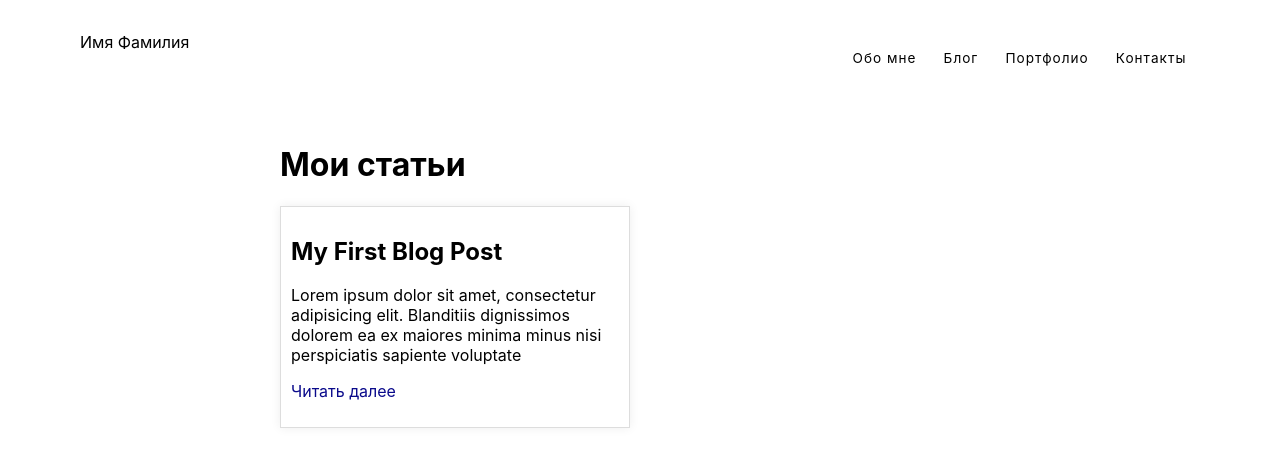
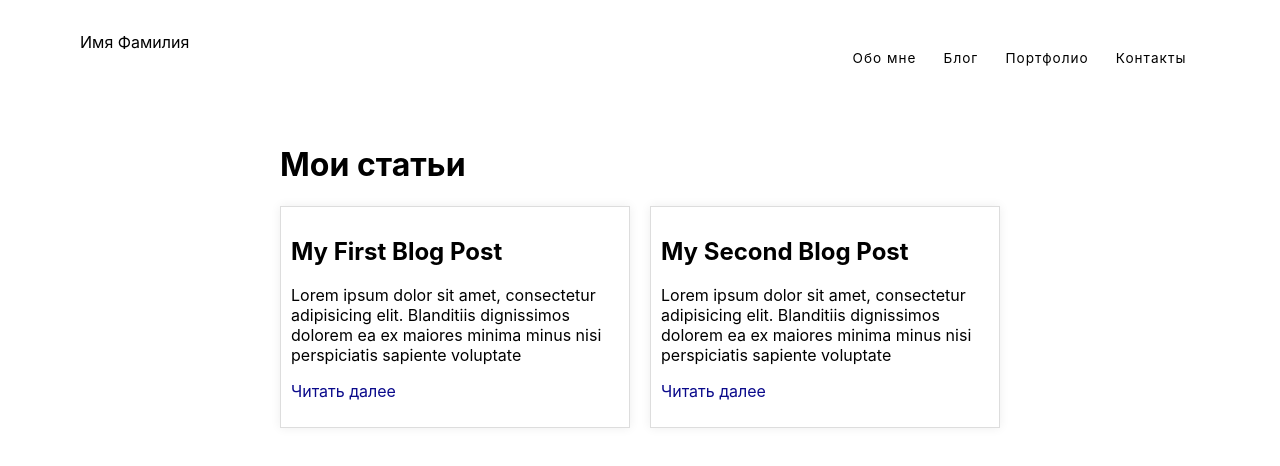
Before and after one commit to sAMIIGOSs/svelte-test, a SvelteKit app: page /blog in a window 1280 px wide. Shown: the top 466 px of the page. Built offline with nearby package versions, Linux system fonts and the light colour scheme.

Commit message:
add title

```diff
--- /dev/null
+++ b/src/routes/blog/posts/2/+page.svelte
@@ -0,0 +1 @@
+<h1>My Second Blog Post</h1>
--- a/src/routes/blog/routes.js
+++ b/src/routes/blog/routes.js
@@ -5,4 +5,13 @@
         body: 'Lorem ipsum dolor sit amet, consectetur adipisicing elit. Blanditiis dignissimos dolorem ea ex maiores minima minus nisi perspiciatis sapiente voluptate',
 
     },
+    {
+
+        "id": 2,
+
+        "title": "My Second Blog Post",
+
+        "body": "Lorem ipsum dolor sit amet, consectetur adipisicing elit. Blanditiis dignissimos dolorem ea ex maiores minima minus nisi perspiciatis sapiente voluptate"
+
+    },
 ];
```
